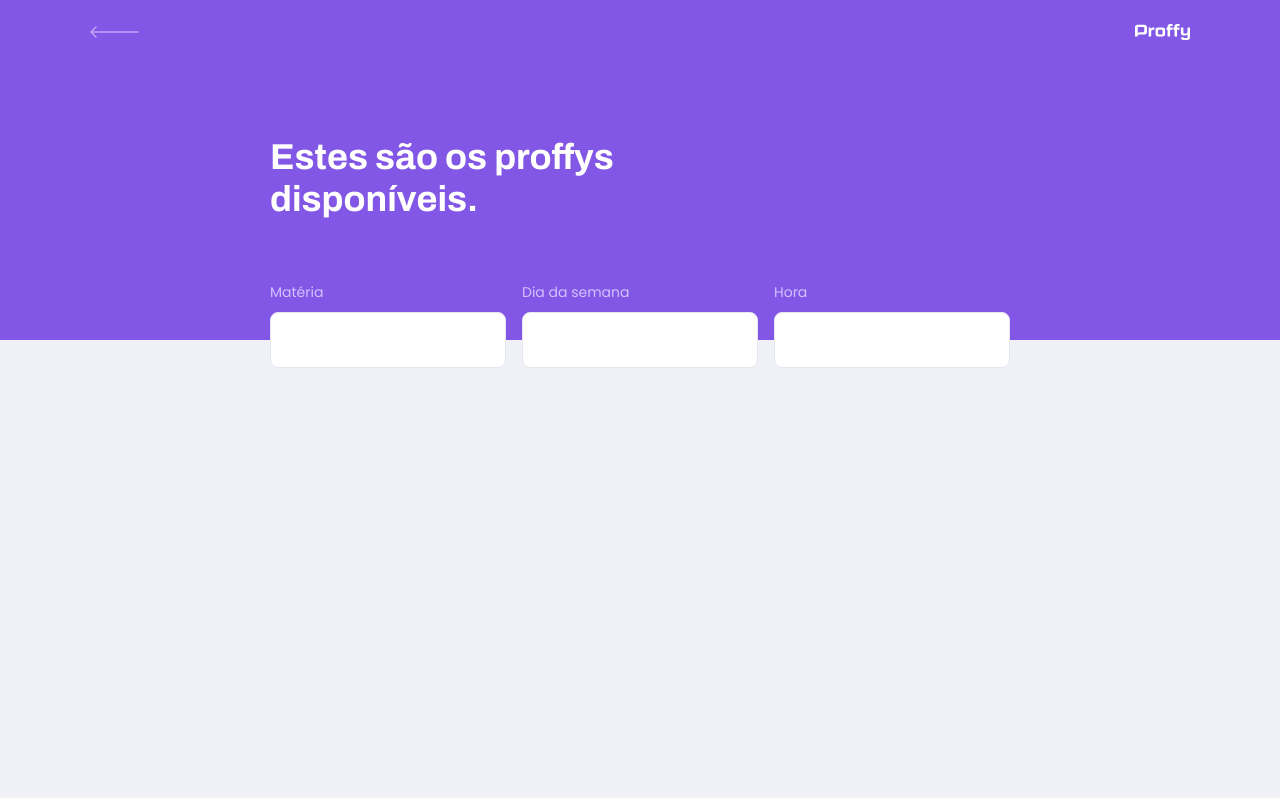
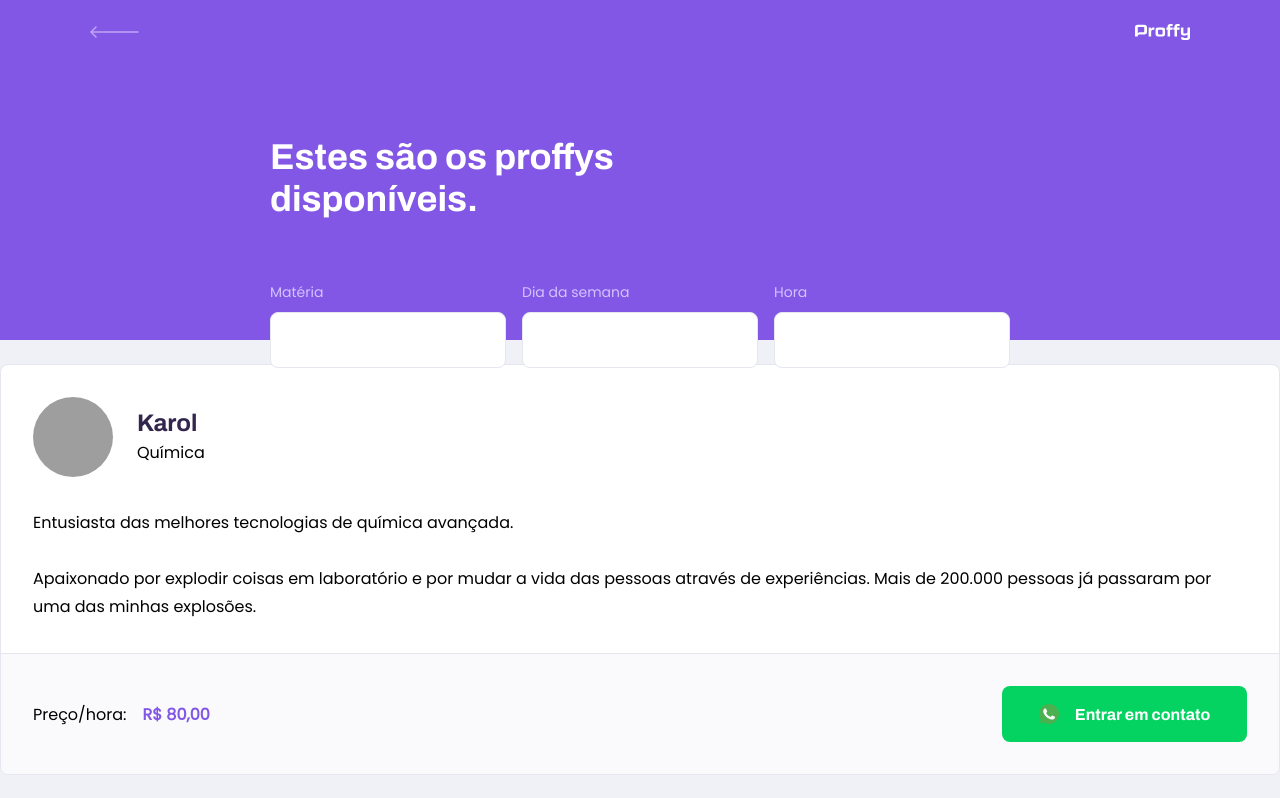
Before and after one commit to karoltaka/nlw-2-rocketseat, a React (Create React App) app in the folder web/: page /study in a window 1280 px wide. Shown: the top 798 px of the page. Built offline with nearby package versions, Linux system fonts and the light colour scheme; grey boxes are pictures that could not be loaded.

Commit message:
Added TeacherItem Component

```diff
--- /dev/null
+++ b/web/src/components/TeacherItem/index.tsx
@@ -0,0 +1,42 @@
+import React from "react";
+
+import whatsappIcon from "../../assets/images/icons/whatsapp.svg";
+
+import "./style.css";
+
+function TeacherItem() {
+  return (
+    <article className="teacher-item">
+      <header>
+        <img
+          src="https://avatars2.githubusercontent.com/u/63862417?s=460&u=a77cb40b026c35164d443fe5ef6b4c8677e0d80f&v=4"
+          alt="Karol"
+        />
+        <div>
+          <strong>Karol</strong>
+          <span>Química</span>
+        </div>
+      </header>
+      <p>
+        Entusiasta das melhores tecnologias de química avançada.
+        <br />
+        <br />
+        Apaixonado por explodir coisas em laboratório e por mudar a vida das
+        pessoas através de experiências. Mais de 200.000 pessoas já passaram por
+        uma das minhas explosões.
+      </p>
+      <footer>
+        <p>
+          Preço/hora:
+          <strong>R$ 80,00</strong>
+        </p>
+        <button type="button">
+          <img src={whatsappIcon} alt="whatsapp" />
+          Entrar em contato
+        </button>
+      </footer>
+    </article>
+  );
+}
+
+export default TeacherItem;
--- /dev/null
+++ b/web/src/components/TeacherItem/style.css
@@ -0,0 +1,98 @@
+.teacher-item {
+  background: var(--color-box-base);
+  border: 1px solid var(--color-line-in-white);
+  border-radius: 0.8rem;
+  margin-top: 2.4rem;
+  overflow: hidden;
+}
+
+.teacher-item header {
+  padding: 3.2rem 2rem;
+  display: flex;
+  align-items: center;
+}
+
+.teacher-item header img {
+  width: 8rem;
+  height: 8rem;
+  border-radius: 50%;
+}
+
+.teacher-item header div {
+  margin-left: 2.4rem;
+}
+
+.teacher-item header div strong {
+  font: 700 2.4rem Archivo;
+  display: block;
+  color: var(--color-text-title);
+}
+
+.teacher-item header div span {
+  font: 1.6rem;
+  display: block;
+  margin-top: 0.4rem;
+}
+
+.teacher-item > p {
+  padding: 0 2rem;
+  font-size: 1.6rem;
+  line-height: 2.8rem;
+}
+
+.teacher-item footer {
+  padding: 3.2rem 2rem;
+  background: var(--color-box-footer);
+  border-top: 1px solid var(--color-line-in-white);
+  margin-top: 3.2rem;
+  display: flex;
+  align-items: center;
+  justify-content: space-between;
+}
+
+.teacher-item footer p strong {
+  color: var(--color-primary);
+  font-size: 1.6rem;
+  display: block;
+}
+
+.teacher-item footer button {
+  width: 20rem;
+  height: 5.6rem;
+  background: var(--color-secundary);
+  color: var(--color-button-text);
+  border: 0;
+  border-radius: 0.8rem;
+  cursor: pointer;
+  font: 700 1.4rem Archivo;
+  display: flex;
+  align-items: center;
+  justify-content: space-evenly;
+  transition: 0.2s;
+}
+
+@media (min-width: 700px) {
+  .teacher-item header,
+  .teacher-item footer {
+    padding: 3.2rem;
+  }
+
+  .teacher-item > p {
+    padding: 0 3.2rem;
+  }
+
+  .teacher-item footer p strong {
+    display: initial;
+    margin-left: 1.6rem;
+  }
+
+  .teacher-item footer button {
+    width: 24.5rem;
+    font-size: 1.6rem;
+    justify-content: center;
+  }
+
+  .teacher-item footer button img {
+    margin-right: 1.6rem;
+  }
+}
--- a/web/src/pages/TeacherList/index.tsx
+++ b/web/src/pages/TeacherList/index.tsx
@@ -1,6 +1,7 @@
 import React from "react";
 
 import PageHeader from "../../components/PageHeader";
+import TeacherItem from "../../components/TeacherItem";
 
 import "./style.css";
 
@@ -25,6 +26,12 @@
           </div>
         </form>
       </PageHeader>
+      <main>
+        <TeacherItem />
+        <TeacherItem />
+        <TeacherItem />
+        <TeacherItem />
+      </main>
     </div>
   );
 }
```
